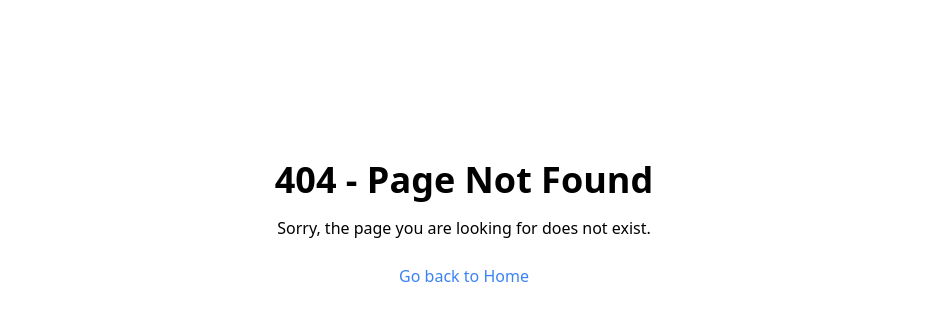
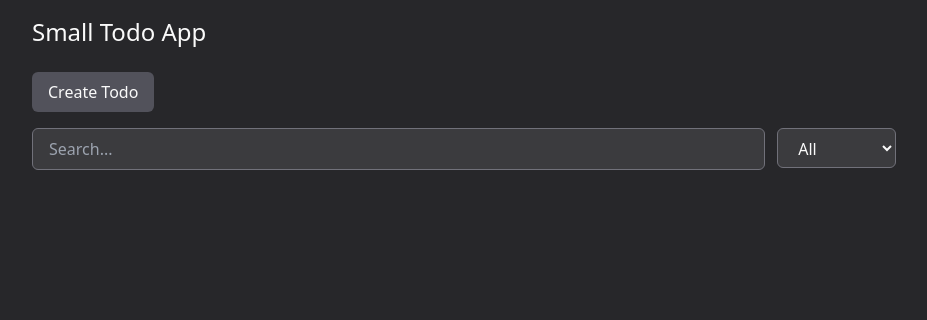
Before and after one commit to alanbubalo/small-todo-app, a React (Vite) app: page /todo/list in a window 1280 px wide. Before the commit this address had no page. Shown: the top 320 px of the page, without its empty margins (176-1103 px from the left). Built offline with nearby package versions, Linux system fonts and the light colour scheme.

Commit message:
fixed MainRouter & PageNotFound component

```diff
--- a/src/router/MainRouter.tsx
+++ b/src/router/MainRouter.tsx
@@ -19,11 +19,12 @@ export const MainRouter = () => {
           children: [
             {
               index: true,
-              loader: async () => redirect("/list"),
+              loader: async () => redirect("/todo/list"),
             },
-            { path: "/list", element: <TodoListScreen /> },
-            { path: "/create", element: <CreateTodoScreen /> },
-            { path: "/:todoId", element: <EditTodoScreen /> },
+            { path: "/todo", loader: async () => redirect("/todo/list") },
+            { path: "/todo/list", element: <TodoListScreen /> },
+            { path: "/todo/create", element: <CreateTodoScreen /> },
+            { path: "/todo/edit/:todoId", element: <EditTodoScreen /> },
           ],
         },
         { path: "*", element: <PageNotFound /> },
--- a/src/screens/PageNotFound.tsx
+++ b/src/screens/PageNotFound.tsx
@@ -2,7 +2,8 @@ import { Link } from "react-router-dom";
 
 export const PageNotFound = () => {
   return (
-    <div className="flex flex-col items-center justify-center mt-40">
+    <div className="bg-zinc-800 text-zinc-100 h-screen">
+      <div className="flex flex-col items-center justify-center h-full">
         <h1 className="text-4xl font-bold">404 - Page Not Found</h1>
         <p className="mt-4">
           Sorry, the page you are looking for does not exist.
@@ -11,5 +12,6 @@ export const PageNotFound = () => {
           Go back to Home
         </Link>
       </div>
+    </div>
   );
 };
```
Lines whose indentation alone changed are shown as unchanged.
